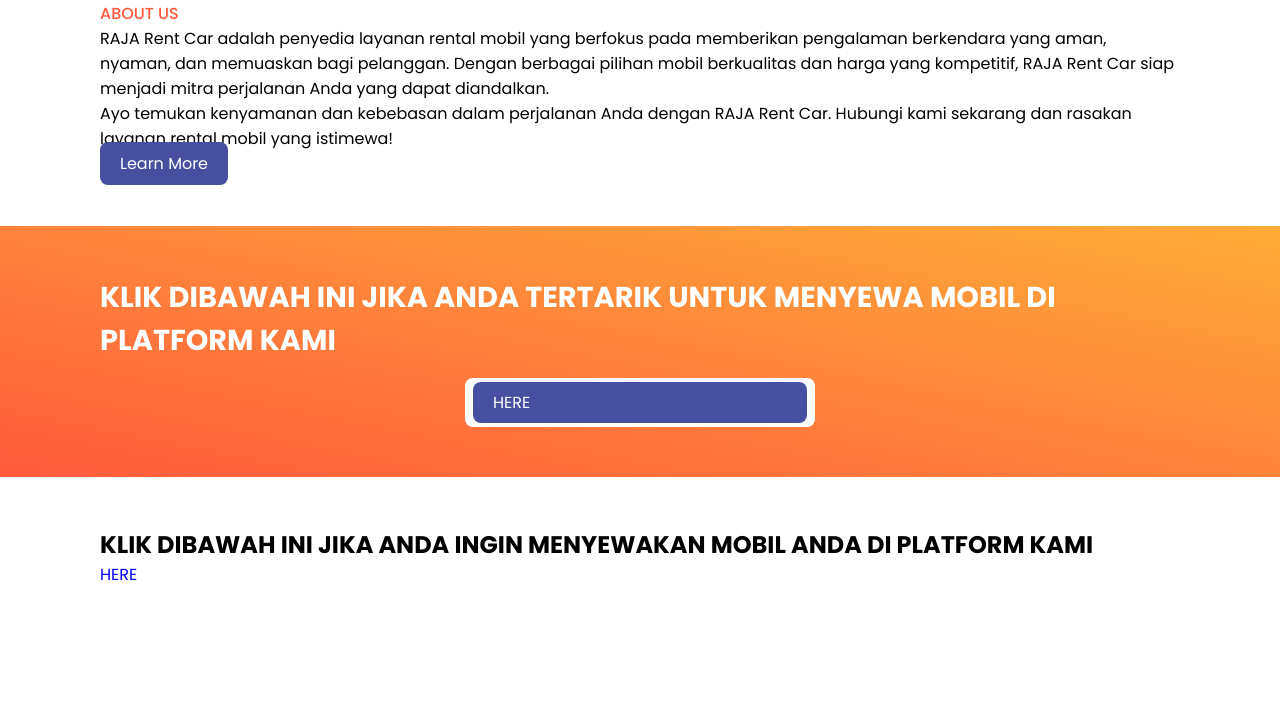
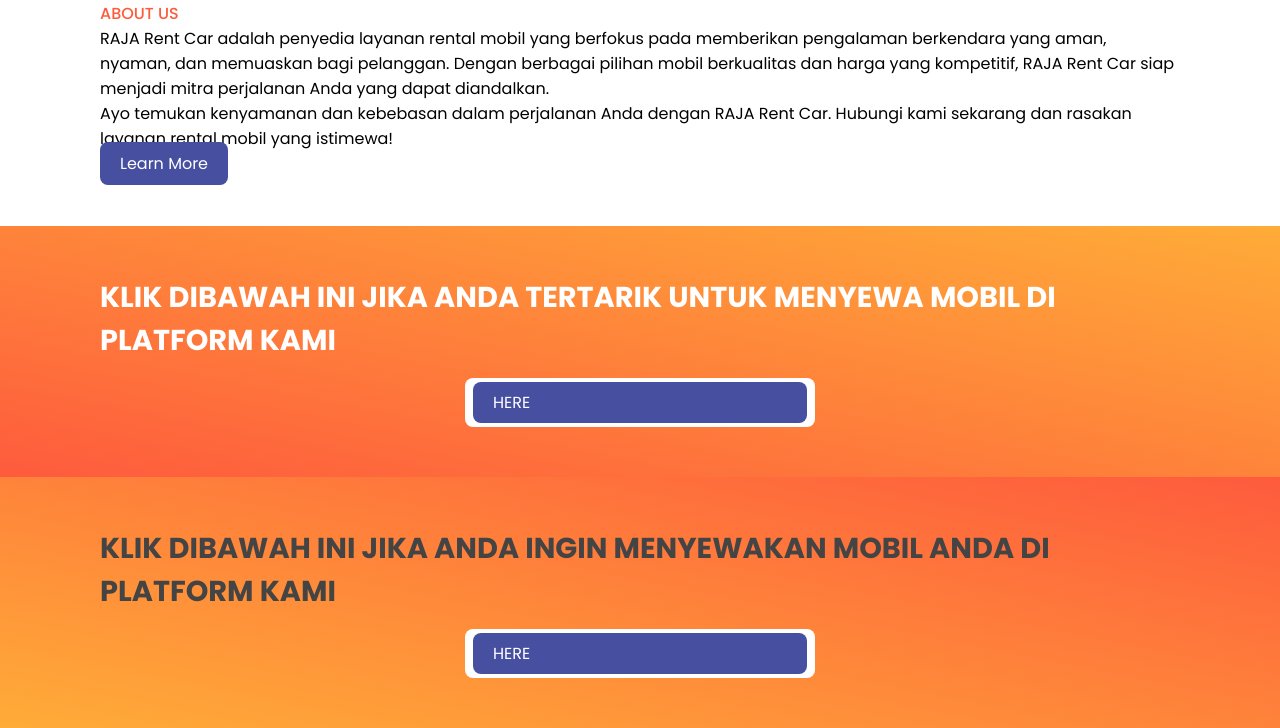
Before and after one commit to RASELSANS/praktek-HOSTING, a plain HTML site: page index.html in a window 1280 px wide. Shown: the part 4454-5182 px from the top of the page. Before the commit the page ends 5091 px from the top, so only its background shows below. Drawn offline with nearby package versions, Linux system fonts and the light colour scheme.

Commit message:
Update style.css

```diff
--- a/style.css
+++ b/style.css
@@ -311,6 +311,37 @@ header{
    border-radius: 0.5rem;
 
 }
+.rental{
+    background: linear-gradient(to top right, #ffac38, #fe5b3d);
+    display: flex;
+    flex-direction: column;
+    align-items: center;
+}
+.rental h2{
+    color: #444;
+    font-size: 1.8rem;
+}
+.rental .box{
+    margin-top: 1rem;
+    background: #fff;
+    border-radius: 0.5rem;
+    padding: 4px 8px;
+    width: 350px;
+    display: flex;
+    justify-content: space-between;
+}
+.rental .box input{
+    border: none;
+    outline: none;
+}
+.rental .box .btn{
+   background: #474fa0;
+   color: #fff;
+   padding: 8px 20px;
+   width: 400px;
+   border-radius: 0.5rem;
+
+}
 .copyright{
   padding: 20px;
   display: flex;
```
